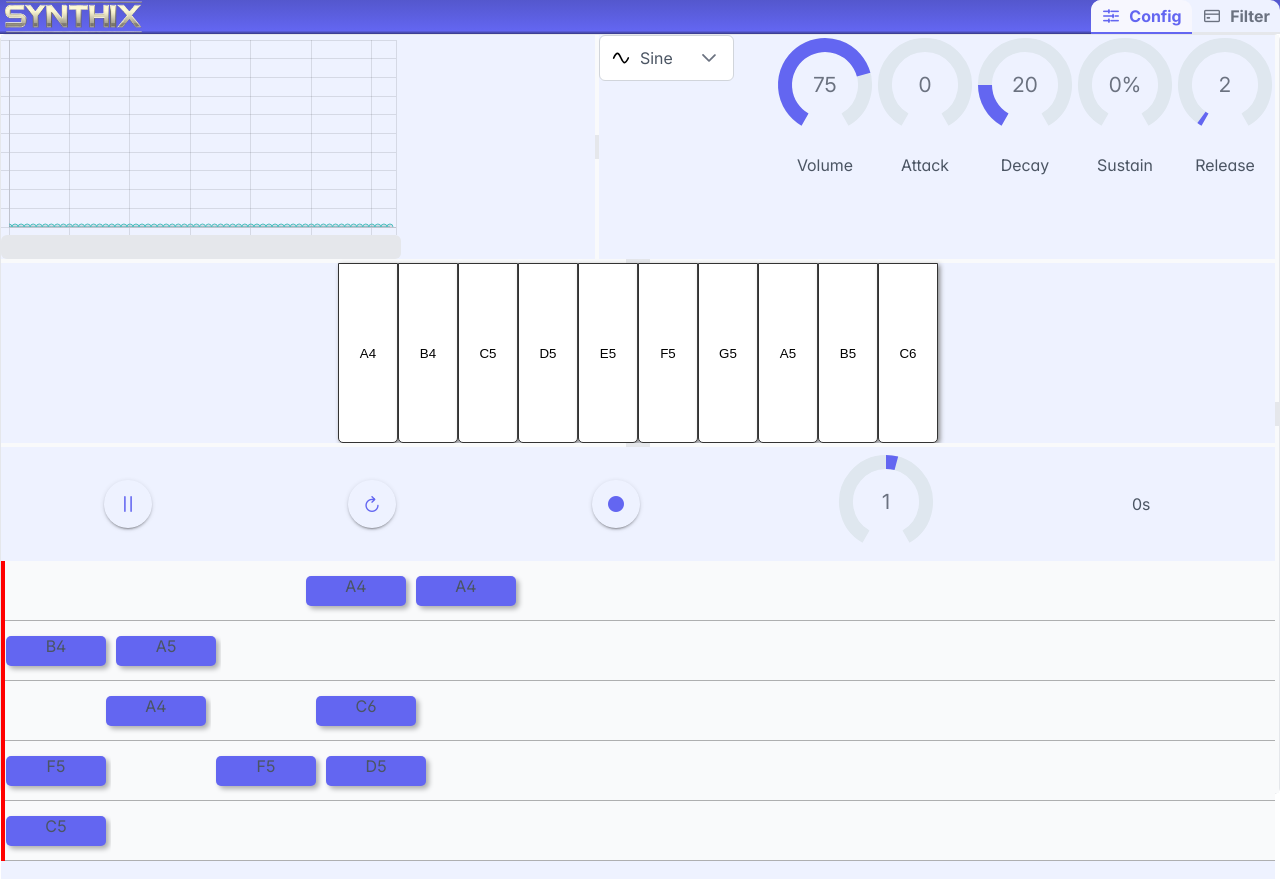
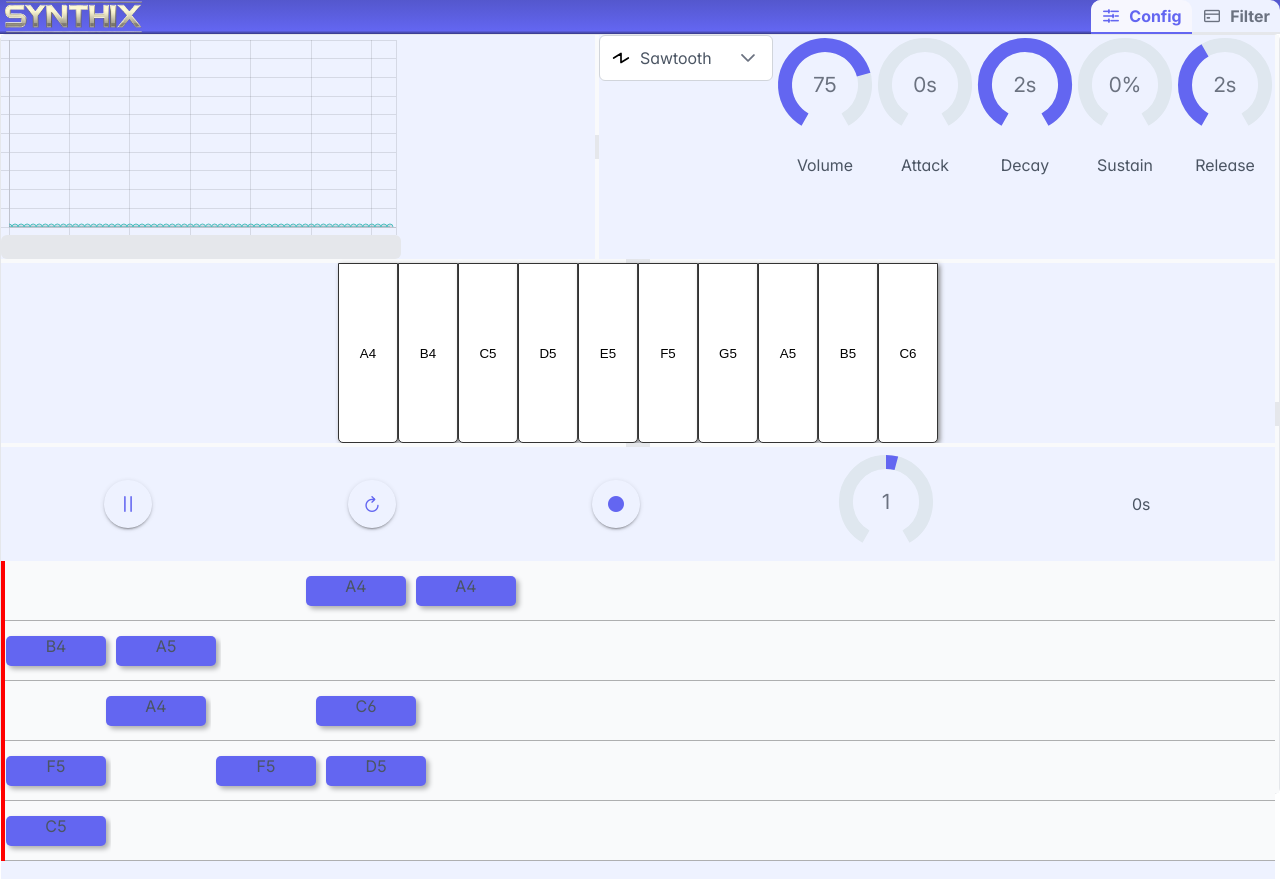
Before and after one commit to BastienTLC/synthix, a React (Create React App) app: page / in a window 1280 px wide. Built offline with nearby package versions, Linux system fonts and the light colour scheme.

Commit message:
modification des valeurs max de knobs et ajout du filtre passe bas

```diff
--- a/src/components/Controls/tabs/ConfigTab.js
+++ b/src/components/Controls/tabs/ConfigTab.js
@@ -1,4 +1,4 @@
-import React, { useEffect, useState } from 'react';
+import React, { useState } from 'react';
 import { Knob } from 'primereact/knob';
 import { Dropdown } from 'primereact/dropdown';
 import { useSynthContext } from '../../../context/SynthContext';
@@ -19,25 +19,6 @@ const ConfigTab = () => {
   const [sustain, setSustain] = useState(synth.options.envelope.sustain*100);
   const [release, setRelease] = useState(synth.options.envelope.release);
   const [type, setType] = useState(synth.options.oscillator.type);
-
-  useEffect( () => {
-    const intervalId = setInterval(() => {
-      synth.set({
-        envelope: {
-          attack: attack,
-          decay: decay,
-          sustain: sustain/100,
-          release: release,
-        },
-        oscillator: {
-          type: type
-        }
-      });
-    }, 500); // Appelle la fonction toutes les 100 millisecondes (ajuste selon tes besoins)
-    return () => {
-      clearInterval(intervalId);
-    };
-  }, [attack, decay, sustain, release, synth, type]);
 
   const items = [
     { name: 'Sine', value: "sine"},
@@ -90,19 +71,19 @@ const ConfigTab = () => {
         <p>Volume</p>
       </div>
       <div className="knob-text-combo">
-        <Knob value={attack} onChange={(e) => {setAttack(e.value); }} />
+        <Knob value={attack} onChange={(e) => { synth.set({envelope: {attack: e.value}}); setAttack(e.value); }} min={0} max={2} step={.1} valueTemplate={'{value}s'} />
         <p>Attack</p>
       </div>
       <div className="knob-text-combo">
-        <Knob value={decay} onChange={(e) => {setDecay(e.value); }} />
+        <Knob value={decay} onChange={(e) => { synth.set({envelope: {decay: e.value}}); setDecay(e.value); }} min={0} max={2} step={.1} valueTemplate={'{value}s'} />
         <p>Decay</p>
       </div>
       <div className="knob-text-combo">
-        <Knob value={sustain} onChange={(e) => {setSustain(e.value); }} valueTemplate={'{value}%'}    />
+        <Knob value={sustain} onChange={(e) => { synth.set({envelope: {sustain: e.value/100}}); setSustain(e.value); }} valueTemplate={'{value}%'}    />
         <p>Sustain</p>
       </div>
       <div className="knob-text-combo">
-        <Knob value={release} onChange={(e) => {setRelease(e.value); }} />
+        <Knob value={release} onChange={(e) => { synth.set({envelope: {release: e.value}}); setRelease(e.value); }} min={0} max={5} step={.1}  valueTemplate={'{value}s'} />
         <p>Release</p>
       </div>
     </div>
--- a/src/components/Controls/tabs/FilterTab.js
+++ b/src/components/Controls/tabs/FilterTab.js
@@ -1,12 +1,19 @@
-import React from 'react';
-//import { useSynthContext } from '../../../context/SynthContext';
+import React, {useState} from 'react';
+import { useSynthContext } from '../../../context/SynthContext';
+import { Knob } from 'primereact/knob';
 import './FilterTab.css';
 
 const FilterTab = () => {
-//  const {synth} = useSynthContext(); //synthe a manip...
+  const {filter} = useSynthContext(); //synthe a manip...
+  const [cutoff, setCutoff] = useState(filter.frequency.value);
 
   return (
     <div className="synth-filter-tab">
+      <div className="knob-text-combo">
+        <Knob value={cutoff} onChange={(e) => { filter.frequency.set({value: e.value}); setCutoff(e.value); }} min={0} max={20000} step={1000} valueTemplate={'{value}Hz'} />
+        <p>Cutoff</p>
+      </div>
+
     </div>
   );
 };
--- a/src/context/SynthContext.js
+++ b/src/context/SynthContext.js
@@ -9,11 +9,11 @@ const SynthContext = createContext();
  * @returns
  */
 export const SynthProvider = ({ children }) => {
-    const [envelope] = useState({ attack: 0, decay: 20, sustain: 0, release: 2 });
+    const [envelope] = useState({ attack: 0.0, decay: 2.0, sustain: 0.0, release: 2.0 });
     const [analyser] = useState(new Tone.Analyser('waveform', 64));
-//    const [filter] = useState(new Tone.Filter(1400, "lowpass").connect(analyser).toDestination());
-// /* synthe avec filtre: */    const [synth] = useState(new Tone.PolySynth( {maxPolyphony:32, voice: Tone.Synth , options:{ volume:-10, envelope: envelope, oscillator: { type : "sawtooth"}}}  ).connect(filter));
-    const [synth] = useState(new Tone.PolySynth( {maxPolyphony:32, voice: Tone.Synth , options:{ volume:-20, envelope: envelope, oscillator: { type : "sine"}}}  ).connect(analyser).toDestination());
+    const [filter] = useState(new Tone.Filter(20000, "lowpass").connect(analyser).toDestination());
+/* synthe avec filtre: */    const [synth] = useState(new Tone.PolySynth( {maxPolyphony:64, voice: Tone.Synth , options:{ volume:-10, envelope: envelope, oscillator: { type : "sawtooth"}}}  ).connect(filter));
+//   /* synthe sans filtre: */ const [synth] = useState(new Tone.PolySynth( {maxPolyphony:32, voice: Tone.Synth , options:{ volume:-20, envelope: envelope, oscillator: { type : "sine"}}}  ).connect(analyser).toDestination());
     const [waveform, setWaveform] = useState(analyser.getValue());
 
     const envelopeChange = (valeursEnvelope) => {
@@ -29,7 +29,7 @@ export const SynthProvider = ({ children }) => {
     };
 
     return (
-        <SynthContext.Provider value={ {analyser, synth, waveform, updateWaveform, envelopeChange, playNoteDirect} }>
+        <SynthContext.Provider value={ {analyser, synth, filter, waveform,  updateWaveform, envelopeChange, playNoteDirect} }>
             {children}
         </SynthContext.Provider>
     );
```
